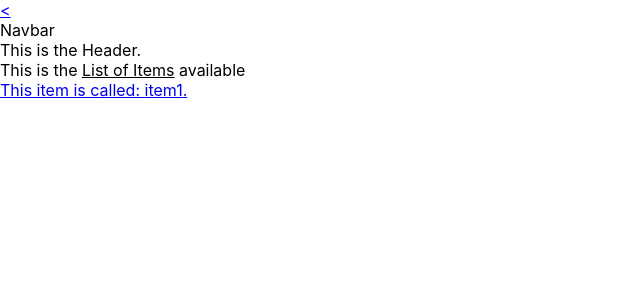
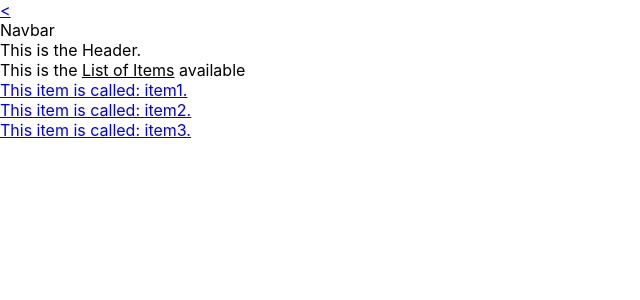
Before and after one commit to NewIncome/catalogue-of-statistics, a React (Create React App) app: page /items in a window 1280 px wide. Shown: the top 300 px of the page, without its empty margins (0-640 px from the left). Built offline with nearby package versions, Linux system fonts and the light colour scheme.

Commit message:
Dynamic Routing working ok now
- Error fix by changing the way to export and import the items
array, mainly

```diff
--- a/src/containers/ItemList.js
+++ b/src/containers/ItemList.js
@@ -1,37 +1,21 @@
 /* eslint-disable no-unused-vars, react/no-unused-prop-types */
 import React, { useState } from 'react';
-import {
-  BrowserRouter,
-  Switch,
-  Route,
-  Link,
-} from 'react-router-dom';
+import { Link } from 'react-router-dom';
 import PropTypes from 'prop-types';
 import Item from '../components/Item';
-import Details from '../pages/Details';
 
 const ItemList = ({ items: initialItems }) => {
-  const [state, setItems] = useState(initialItems);
+  const [items, setItems] = useState(initialItems);
 
-  const { items } = state;
-  console.log(state);
   console.log(items);
 
   return (
     <section id="item-list">
-      <BrowserRouter>
-        <Switch>
-          {items.map(item => (
-            <>
-              {/* <Link to={`/details/${item.name}`}> */}
-              <Item key={item.name} name={item.name} />
-              {/* </Link>
-
-              <Route exact path={`/details/${item.name}`} component={Details} /> */}
-            </>
-          ))}
-        </Switch>
-      </BrowserRouter>
+      {items.map(item => (
+        <Link key={item.id} to={`/details/${item.id}`}>
+          <Item key={item.id} name={item.name} />
+        </Link>
+      ))}
     </section>
   );
 };
--- a/src/containers/Routes.js
+++ b/src/containers/Routes.js
@@ -1,14 +1,17 @@
 import React from 'react';
 import { BrowserRouter, Switch, Route } from 'react-router-dom';
-// import Details from '../pages/Details';
 import Items from '../pages/Items';
 import Home from '../pages/Home';
 import Error from '../pages/Error';
+import { items } from '../utils';
+import Details from '../pages/Details';
 
 const Routes = () => {
   const renderItems = routerProps => {
-    console.log('routerProps');
-    console.log(routerProps);
+    const renderItemId = parseInt(routerProps.match.params.id, 10);
+    const found = items.map(i => i.id).includes(renderItemId);
+
+    return (found ? <Details id={renderItemId} /> : <Error />);
   };
 
   return (
--- a/src/pages/Items.js
+++ b/src/pages/Items.js
@@ -3,7 +3,7 @@ import { Link } from 'react-router-dom';
 import Header from '../components/Header';
 import Navbar from '../components/Navbar';
 import ItemList from '../containers/ItemList';
-import initialItems from '../utils';
+import { items as initialItems } from '../utils';
 
 const Items = () => (
   <>
--- a/src/utils/index.js
+++ b/src/utils/index.js
@@ -1,6 +1,9 @@
+/* eslint-disable import/prefer-default-export */
+
 const items = [
   {
     name: 'item1',
+    id: 1,
     details: [
       { detail1: 'it1-dt1' },
       { detail2: 'it1-dt2' },
@@ -9,6 +12,7 @@ const items = [
   },
   {
     name: 'item2',
+    id: 2,
     details: [
       { detail2: 'it2-dt2' },
       { detail3: 'it2-dt3' },
@@ -17,6 +21,7 @@ const items = [
   },
   {
     name: 'item3',
+    id: 3,
     details: [
       { detail2: 'it3-dt2' },
       { detail3: 'it3-dt3' },
@@ -25,9 +30,4 @@ const items = [
   },
 ];
 
-const renderItems = routerProps => {
-  console.log('routerProps');
-  console.log(routerProps);
-};
-
-export default { items, renderItems };
+export { items };
```
